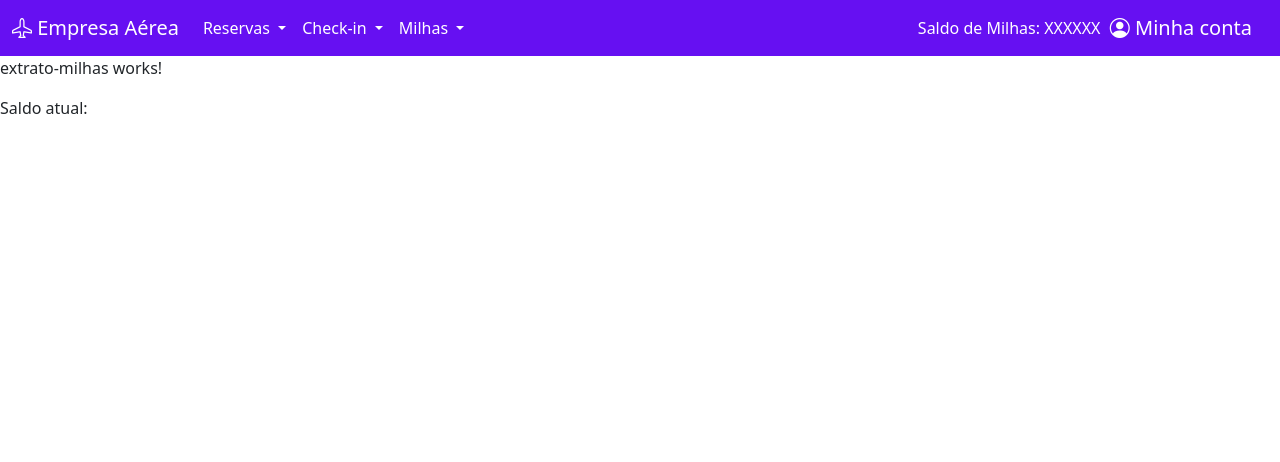
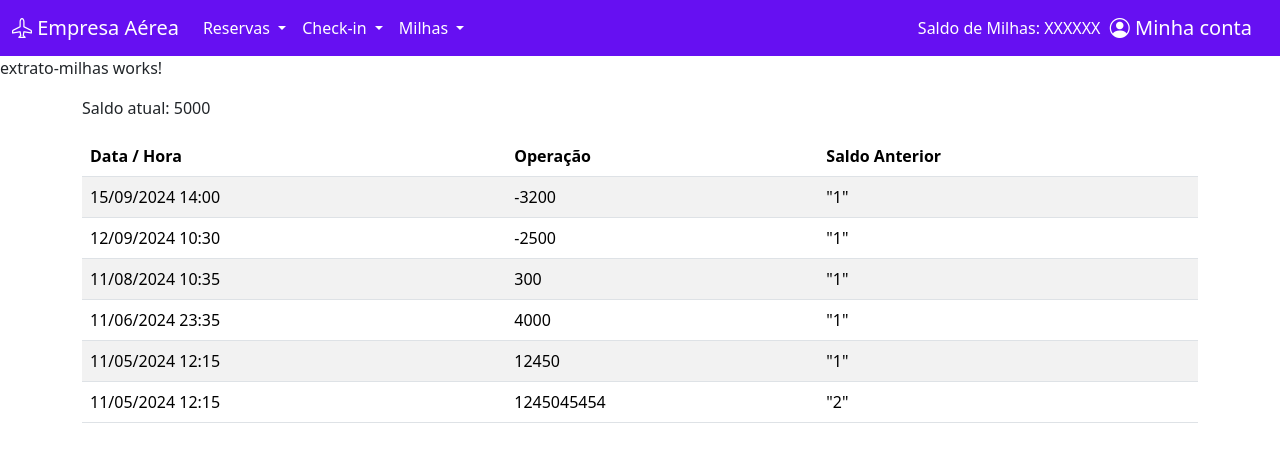
Before and after one commit to vickvieira/DAC-Empresa-A-rea, an Angular app in the folder front-end/empresa-aerea-teste/: page /cliente/1/extrato-milhas in a window 1280 px wide. Shown: the top 462 px of the page. Built offline with nearby package versions, Linux system fonts and the light colour scheme; data requests are answered from the project's data file.

Commit message:
feat: puxando tabela do BD

```diff
--- a/front-end/empresa-aerea-teste/src/api/db.json
+++ b/front-end/empresa-aerea-teste/src/api/db.json
@@ -54,5 +54,37 @@
       "milhasUtilizadas": 2500,
       "status": "Voo realizado"
     }
+  ],
+  "transacoes_milhas": [
+    {
+      "clienteId":1,
+      "dataHora": "2024-09-15T14:00:00",
+      "saldo": -3200
+    },
+    {
+      "clienteId":1,
+      "dataHora": "2024-09-12T10:30:00",
+      "saldo": -2500
+    },
+    {
+      "clienteId":1,
+      "dataHora": "2024-08-11T10:35:00",
+      "saldo": 300
+    },
+    {
+      "clienteId":1,
+      "dataHora": "2024-06-11T23:35:00",
+      "saldo": 4000
+    },
+    {
+      "clienteId":1,
+      "dataHora": "2024-05-11T12:15:00",
+      "saldo": 12450
+    },
+    {
+      "clienteId":2,
+      "dataHora": "2024-05-11T12:15:00",
+      "saldo": 1245045454
+    }
   ]
 }
--- a/front-end/empresa-aerea-teste/src/app/models/milhas.model.ts
+++ b/front-end/empresa-aerea-teste/src/app/models/milhas.model.ts
@@ -1,5 +1,7 @@
 export interface Milhas {
     clienteId: number;
+    dataHora: string;
     saldo: number;
     //mais coisa
+
   }
--- a/front-end/empresa-aerea-teste/src/app/paginas/cliente/extrato-milhas/extrato-milhas.component.html
+++ b/front-end/empresa-aerea-teste/src/app/paginas/cliente/extrato-milhas/extrato-milhas.component.html
@@ -1,3 +1,21 @@
 <p>extrato-milhas works!</p>
+<div class="container-md container-fluid" *ngIf="cliente">
+    <p>Saldo atual: {{milhasSaldo}} </p>
 
-<p>Saldo atual: </p>
+    <table class="table table-striped">
+        <thead>
+            <tr>
+                <th scope="col">Data / Hora</th>
+                <th scope="col">Operação</th>
+                <th scope="col">Saldo Anterior</th>
+            </tr>
+        </thead>
+        <tbody>
+            <tr *ngFor="let extratoMilha of extratoMilhas">
+                <td>{{ extratoMilha.dataHora | date: 'dd/MM/yyyy HH:mm' }}</td>
+                <td>{{ extratoMilha.saldo }}</td>
+                <td>"{{ extratoMilha.clienteId }}"</td>
+
+        </tbody>
+    </table>
+</div>
--- a/front-end/empresa-aerea-teste/src/app/paginas/cliente/extrato-milhas/extrato-milhas.component.ts
+++ b/front-end/empresa-aerea-teste/src/app/paginas/cliente/extrato-milhas/extrato-milhas.component.ts
@@ -1,13 +1,96 @@
-import { Component } from '@angular/core';
+import { Component, OnInit } from '@angular/core';
 import { ClienteService } from '../../../services/cliente.service';
+import { MilhasService } from '../../../services/milhas.service';
+import { Cliente } from '../../../models/cliente.model';
+import { ActivatedRoute } from '@angular/router';
+import { Milhas } from '../../../models/milhas.model';
 
 
 @Component({
   selector: 'app-extrato-milhas',
+  //standalone: true,
   templateUrl: './extrato-milhas.component.html',
   styleUrl: './extrato-milhas.component.css'
 })
-export class ExtratoMilhasComponent {
+export class ExtratoMilhasComponent implements OnInit {
+  cliente: Cliente | undefined;
+  milhasSaldo: number = 0;
+  extratoMilhas: Milhas[] = [];
 
 
+  constructor(
+    private clienteService: ClienteService,
+    private milhasService: MilhasService,
+
+    //private route: ActivatedRoute,
+  ) { }
+
+  ngOnInit(): void {
+    //const clienteId = Number(this.route.snapshot.paramMap.get('id'));
+    this.checaCliente();
+    this.listarTodosExtratos();
+  }
+
+  checaCliente() {
+    let clienteId = 1;
+
+    this.getCliente(clienteId);
+    this.getMilhasSaldo(clienteId);
+
+    if (this.cliente) { //ve se o id do cliente foi capturado corretamente
+      console.log('Cliente ID:' + this.cliente);
+      //this.listarTodosExtratos();
+      this.listarTodosExtratoByCliente(clienteId);
+      this.getMilhasSaldo(clienteId);
+    } else {
+      console.error('Cliente ID não encontrado na rota asdsasas');
+    }
+  }
+
+  getCliente(id: number): void {
+    this.clienteService.getClienteById(id).subscribe((data: Cliente) => {
+      this.cliente = data;
+    });
+  }
+
+  getMilhasSaldo(clienteId: number): void {
+    this.milhasService.getMilhasByClienteId(clienteId).subscribe((saldo: number) => {
+      this.milhasSaldo = saldo;
+    });
+  }
+
+  /*
+  getMilhasExtrato(clienteId: number) {
+    this.milhasService.getExtratobyClienteId(clienteId).subscribe((extrato: Milhas[]) => {
+      this.extratoMilhas = extrato;
+    });
+  }
+  */
+  listarTodosExtratoByCliente(clienteId: number): Milhas[] {
+    this.milhasService.getExtratobyClienteId(clienteId).subscribe({
+      next: (data: Milhas[]) => {
+        if (data == null) {
+          this.extratoMilhas = [];
+        }
+        else {
+          this.extratoMilhas = data;
+        }
+      }
+    });
+    return this.extratoMilhas;
+  }
+
+  listarTodosExtratos(): Milhas[] {
+    this.milhasService.getTodosExtratos().subscribe({
+      next: (data: Milhas[]) => {
+        if (data == null) {
+          this.extratoMilhas = [];
+        }
+        else {
+          this.extratoMilhas = data;
+        }
+      }
+    });
+    return this.extratoMilhas;
+  }
 }
--- a/front-end/empresa-aerea-teste/src/app/services/milhas.service.ts
+++ b/front-end/empresa-aerea-teste/src/app/services/milhas.service.ts
@@ -1,5 +1,5 @@
 import { Injectable } from '@angular/core';
-import { HttpClient } from '@angular/common/http';
+import { HttpClient, HttpHeaders } from '@angular/common/http';
 import { Milhas } from '../models/milhas.model';
 import { Observable } from 'rxjs';
 import { map } from 'rxjs/operators';
@@ -8,16 +8,51 @@ import { map } from 'rxjs/operators';
   providedIn: 'root'
 })
 export class MilhasService {
-  private apiUrl = 'http://localhost:3000/milhas';
+  apiUrl = 'http://localhost:3000/milhas';
+  apiUrlTransacoes = 'http://localhost:3000/transacoes_milhas';
 
-  constructor(private http: HttpClient) {}
+
+  httpOption = {
+    headers: new HttpHeaders({
+      'Content-Type': 'application/json'
+    })
+  }
+
+  constructor(private httpClient: HttpClient) { }
+
 
   getMilhasByClienteId(clienteId: number): Observable<number> {
-    return this.http.get<Milhas[]>(`${this.apiUrl}?clienteId=${clienteId}`)
+    return this.httpClient.get<Milhas[]>(`${this.apiUrl}?clienteId=${clienteId}`)
       .pipe(
         map(milhasArray => milhasArray.length > 0 ? milhasArray[0].saldo : 0)
       );
   }
 
+  /*
+  getMilhasByClienteId(clienteId: number): Observable<number> {
+    //return this.httpClient.get<number>(this.apiUrl+ "/"+ clienteId);
+    return this.httpClient.get<number>(this.apiUrl);
+  }
+  */
+
+  //precisa arrumar esse aqui ainda
+  getExtratobyClienteId(clienteId: number): Observable<Milhas[]> {
+    return this.httpClient.get<Milhas[]>(`${this.apiUrlTransacoes}?clienteId=${clienteId}`)
+    //.pipe(map(data ))
+
+    /*
+    //return this.httpClient.get<Milhas[]>(`${this.apiUrlTransacoes}?clienteId=${clienteId}`);
+    console.log("valor clienteID =  " + clienteId);
+    return this.httpClient.get<Milhas[]>(this.apiUrlTransacoes, this.httpOption)
+    */
+  }
+
+
   // mais metodos
+
+  getTodosExtratos(): Observable<Milhas[]> {
+    return this.httpClient.get<Milhas[]>(this.apiUrlTransacoes, this.httpOption)
+  }
+
+
 }
```
Lines whose indentation alone changed are shown as unchanged.
